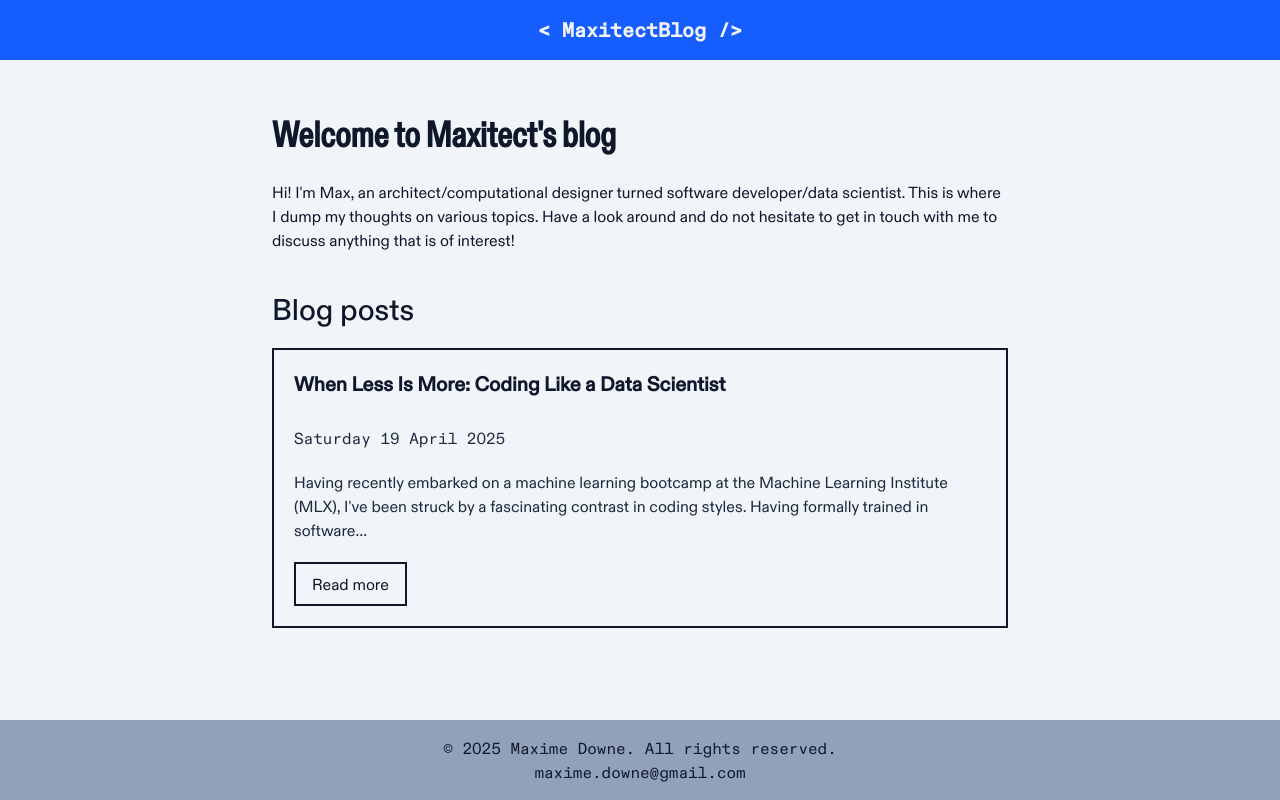
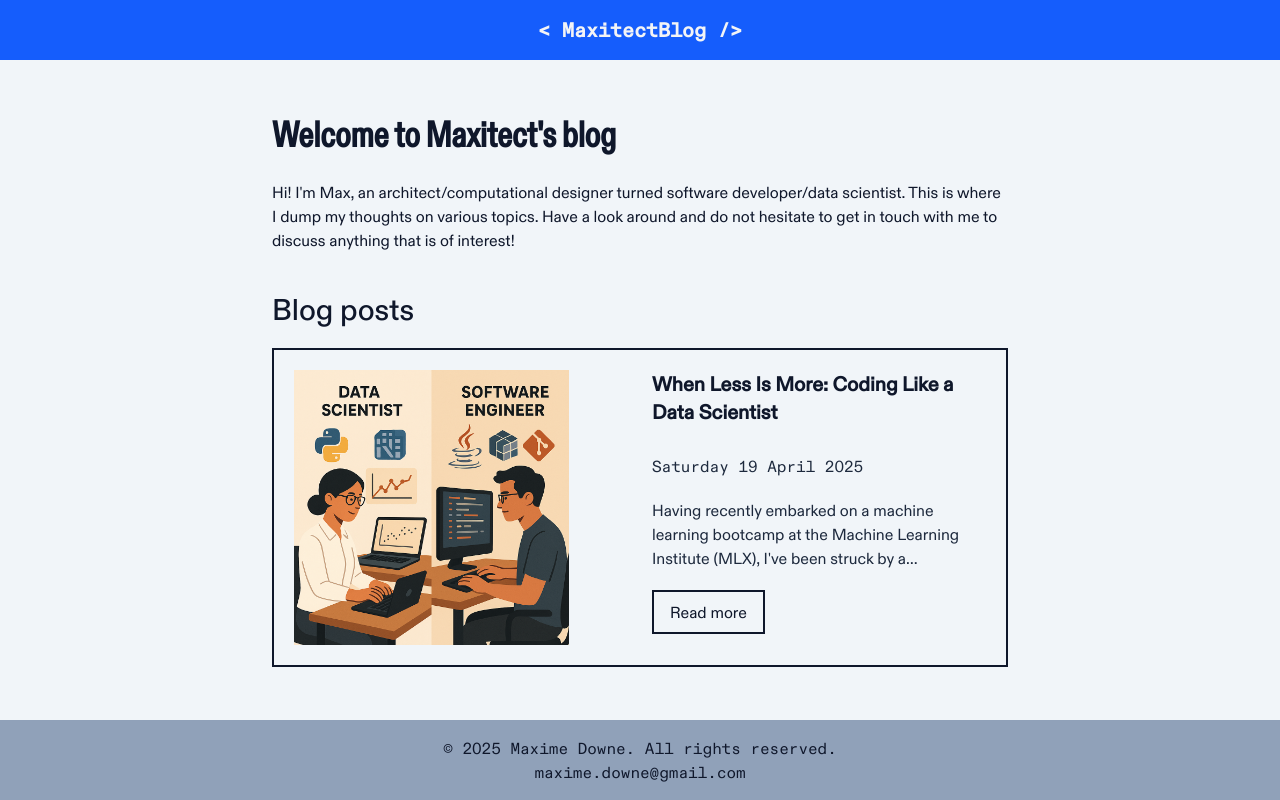
Before and after one commit to maxitect/blog, a Next.js app: page / in a window 1280 px wide. Built offline with nearby package versions, Linux system fonts and the light colour scheme.

Commit message:
feat: add image in PostItem.tsx component

```diff
--- a/src/components/PostItem.tsx
+++ b/src/components/PostItem.tsx
@@ -1,6 +1,7 @@
 "use client";
 
 import Link from "next/link";
+import Image from "next/image";
 import { Post } from "../lib/posts";
 import Date from "./Date";
 
@@ -10,7 +11,12 @@ interface PostItemProps {
 
 export default function PostItem({ post }: PostItemProps) {
   return (
-    <article className="mb-6 p-5 border-2 border-foreground">
+    <article className="flex flex-wrap gap-6 mb-6 p-5 border-2 border-foreground md:w-auto w-80">
+      {post.imagePath && (
+      <div className="flex-1 min-w-64">
+        <Image src={post.imagePath} alt={""} width="275" height="200" />
+      </div>)}
+      <div className="flex-1 min-w-64">
         <h3 className="text-2xl font-bold mb-2 mt-0 !pt-0 font-condensed-medium">
           <Link
             href={`/posts/${post.slug}`}
@@ -29,6 +35,7 @@ export default function PostItem({ post }: PostItemProps) {
         >
           Read more
         </Link>
+      </div>
     </article>
   );
 }
```
Lines whose indentation alone changed are shown as unchanged.
